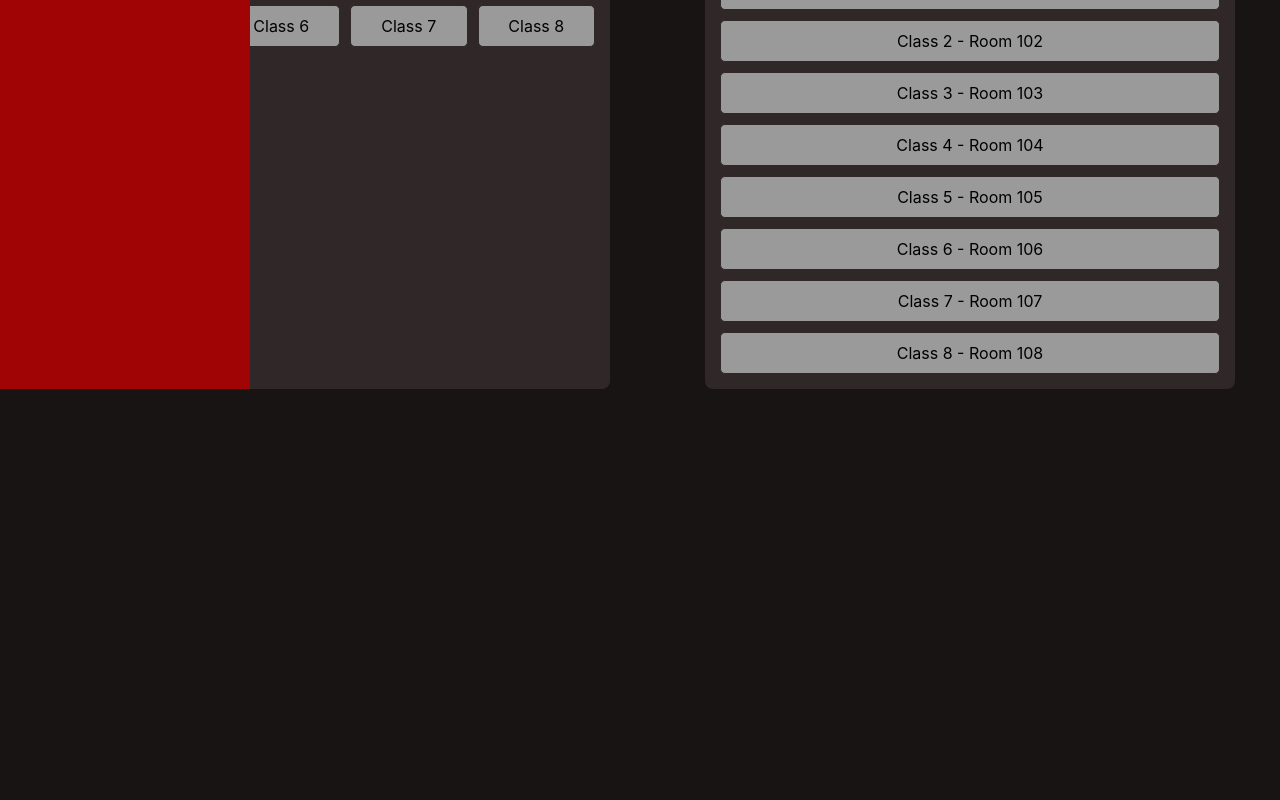
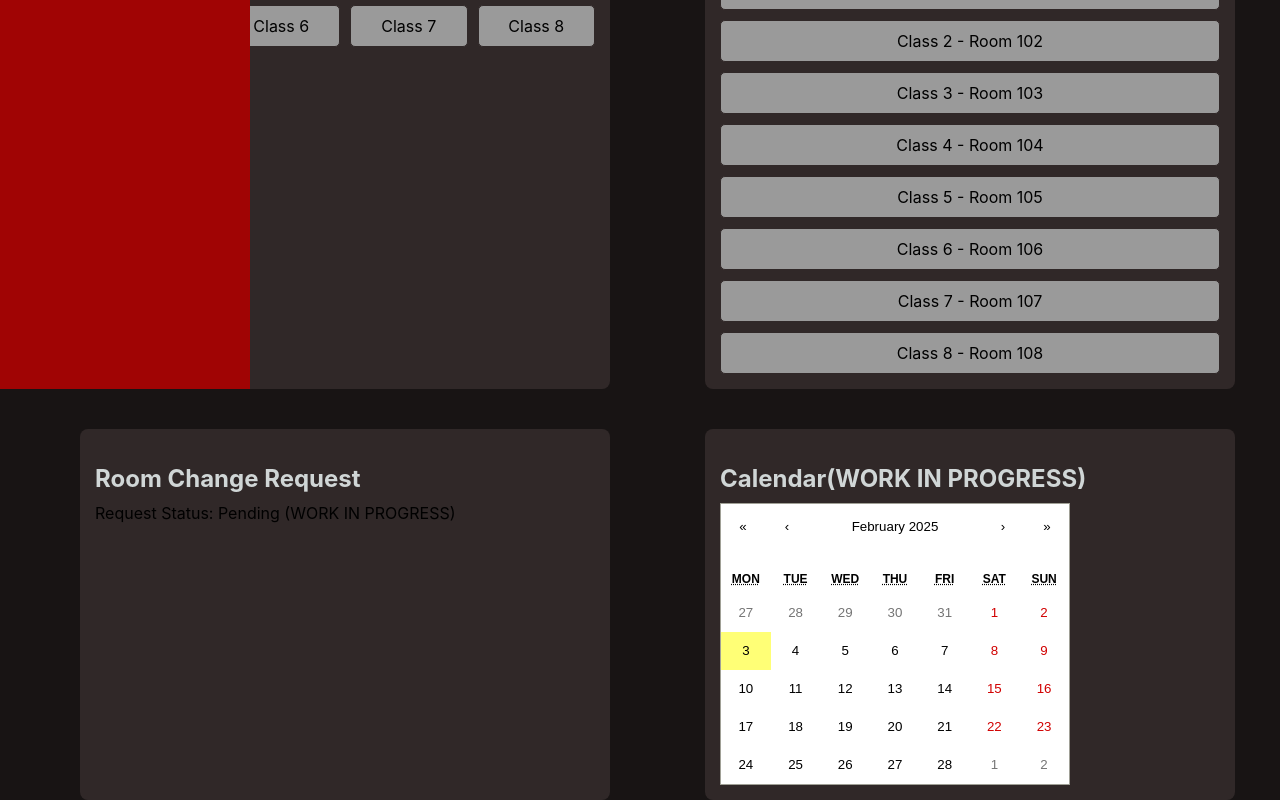
Before and after one commit to zepion1/SWE2, a React (Create React App) app: page /home in a window 1280 px wide. Shown: the part 411-1211 px from the top of the page. Before the commit the page ends 800 px from the top, so only its background shows below. Built offline with nearby package versions, Linux system fonts and the light colour scheme.

Commit message:
added status box and calendar box
added room change request status box and calendar box to home page, still not finished, will work more when i get home

```diff
--- a/package.json
+++ b/package.json
@@ -5,6 +5,7 @@
   "dependencies": {
     "cra-template": "1.2.0",
     "react": "^19.0.0",
+    "react-calendar": "^5.1.0",
     "react-dom": "^19.0.0",
     "react-icons": "^5.4.0",
     "react-router-dom": "^7.1.5",
--- a/src/App.css
+++ b/src/App.css
@@ -46,7 +46,7 @@ html, body{
 .features, .quicklinks {
   margin-top: 0px;
   padding: 20px;
-  background-color: #181414; /* White background for sections to keep the design clean and modern */
+  background-color: #181414; /* Dark background color for contrast with the content */
   box-shadow: 0 2px 4px rgba(0,0,0,0.1); /* Adds subtle shadows for a slight depth effect */
 }
 
@@ -60,7 +60,7 @@ html, body{
   margin: 10px;
   padding: 15px;
   background-color: #cc0000; /* Bright red background for attention-grabbing links */
-  color: #181414; /* White text for contrast and readability */
+  color: #181414;
   text-align: center; /* Ensures content within each box is centered */
   border-radius: 5px; /* Soft rounded corners for a modern look */
 }
@@ -156,3 +156,33 @@ html, body{
   border-radius: 5px;
   text-align: center;
 }
+
+.status-room-change-request-box{
+  margin-top: 20px;
+  padding: 15px;
+  background-color: #302828;
+  border-radius: 8px;
+  max-width: 500px;
+  max-height: 470px;
+  margin-left: 30px;
+}
+
+.status-room-change-request-text{
+  color: #d0d6d6;
+  margin-bottom: 10px;
+}
+
+.calendar-box{
+  margin-top: 20px;
+  padding: 15px;
+  background-color: #302828;
+  border-radius: 8px;
+  max-width: 500px;
+  max-height: 470px;
+  margin-left: 30px;
+}
+
+.calendar-text{
+  color: #d0d6d6;
+  margin-bottom: 10px;
+}
--- a/src/App.js
+++ b/src/App.js
@@ -2,8 +2,8 @@ import Sidebar from "./components/Sidebar";
 import { BrowserRouter as Router, Routes, Route } from "react-router-dom";
 import './App.css';
 import Home from "./pages/Home";
-import RoomChangeRequest from "./pages/RoomChangeRequest"; // Assume you will create this component
-import ITSupport from "./pages/ITSupport"; // Assume you will create this component
+import RoomChangeRequest from "./pages/RoomChangeRequest";
+import ITSupport from "./pages/ITSupport.js";
 
 function App() {
   return (
--- a/src/pages/Home.js
+++ b/src/pages/Home.js
@@ -1,4 +1,6 @@
 import React from "react";
+import Calendar from "react-calendar";
+import "react-calendar/dist/Calendar.css";
 
 // Sample data for class-room assignments
 const classRoomAssignments = [
@@ -53,6 +55,18 @@ const Home = () => {
                             ))}
                     </div>
                 </div>
+
+                <div className="status-room-change-request-box">
+                    <h2 className="status-room-change-request-text">Room Change Request</h2>
+                    <div className="status-room-change-request">
+                        <span>Request Status: Pending (WORK IN PROGRESS)</span>
+                    </div>
+                </div>
+
+                <div className="calendar-box">
+                    <h2 className="calendar-text">Calendar(WORK IN PROGRESS)</h2>
+                    <Calendar />
+                    </div>
             </div>
 
         </div>
```
Also changed, not shown: src/pages/ITSupport.js (added), 2 other files (tests, documents, lock files or other folders).
